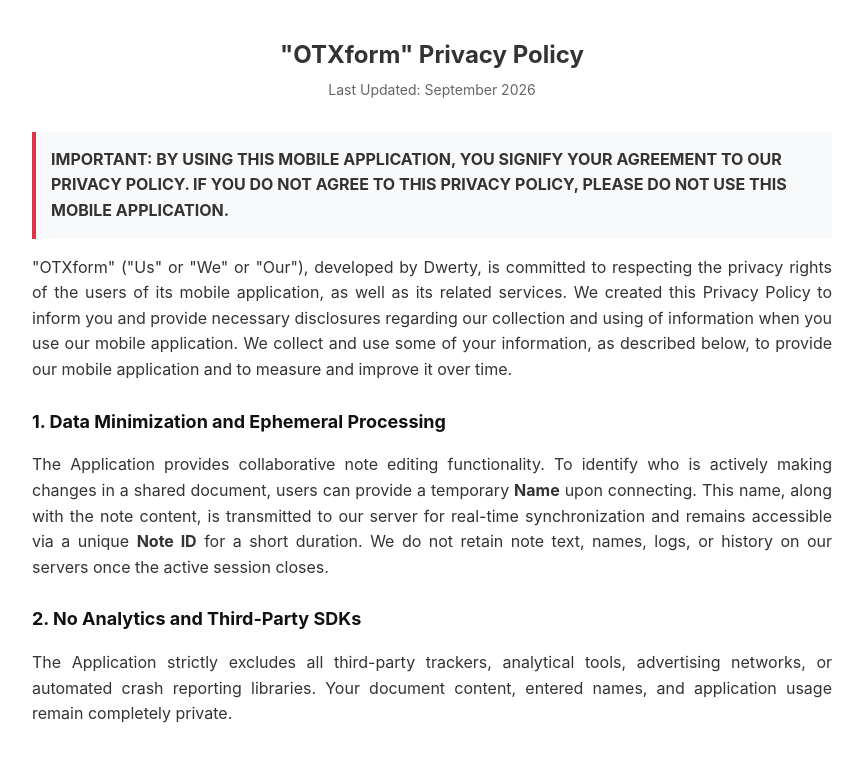
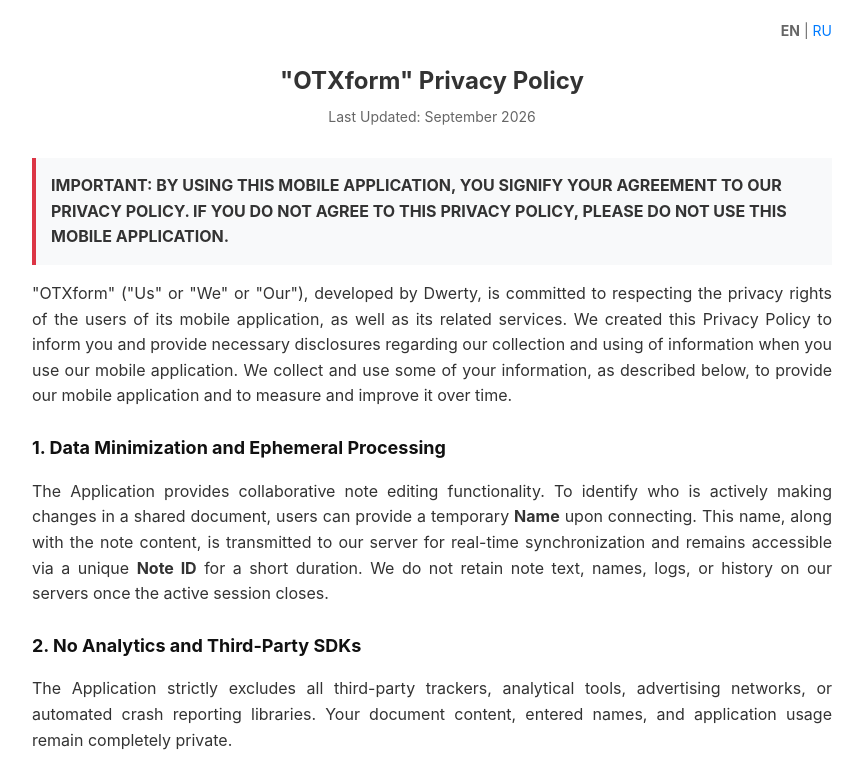
Before and after one commit to dmitry-goncharov/dwerty, a plain HTML site: page otxform/privacy-policy/en/index.html in a window 1280 px wide. Shown: the top 757 px of the page, without its empty margins (208-1071 px from the left). Drawn offline with Linux system fonts and the light colour scheme.

Commit message:
Added lang switched for otxform privacy policy

```diff
--- a/otxform/privacy-policy/en/index.html
+++ b/otxform/privacy-policy/en/index.html
@@ -20,9 +20,11 @@
         .important { background-color: #f8f9fa; border-left: 4px solid #dc3545; padding: 15px; font-weight: bold; }
         a { color: #007bff; text-decoration: none; }
         a:hover { text-decoration: underline; }
+		.lang-switcher { text-align: right; margin-bottom: 20px; font-size: 14px; color: #666; }
     </style>
 </head>
 <body>
+    <div class="lang-switcher"><strong>EN</strong> | <a href="../ru/">RU</a></div>
 
     <h1>"OTXform" Privacy Policy</h1>
 	<div class="last-updated">Last Updated: September 2026</div>
```
Also changed, not shown: otxform/privacy-policy/ru/index.html (+2 -0 lines).
